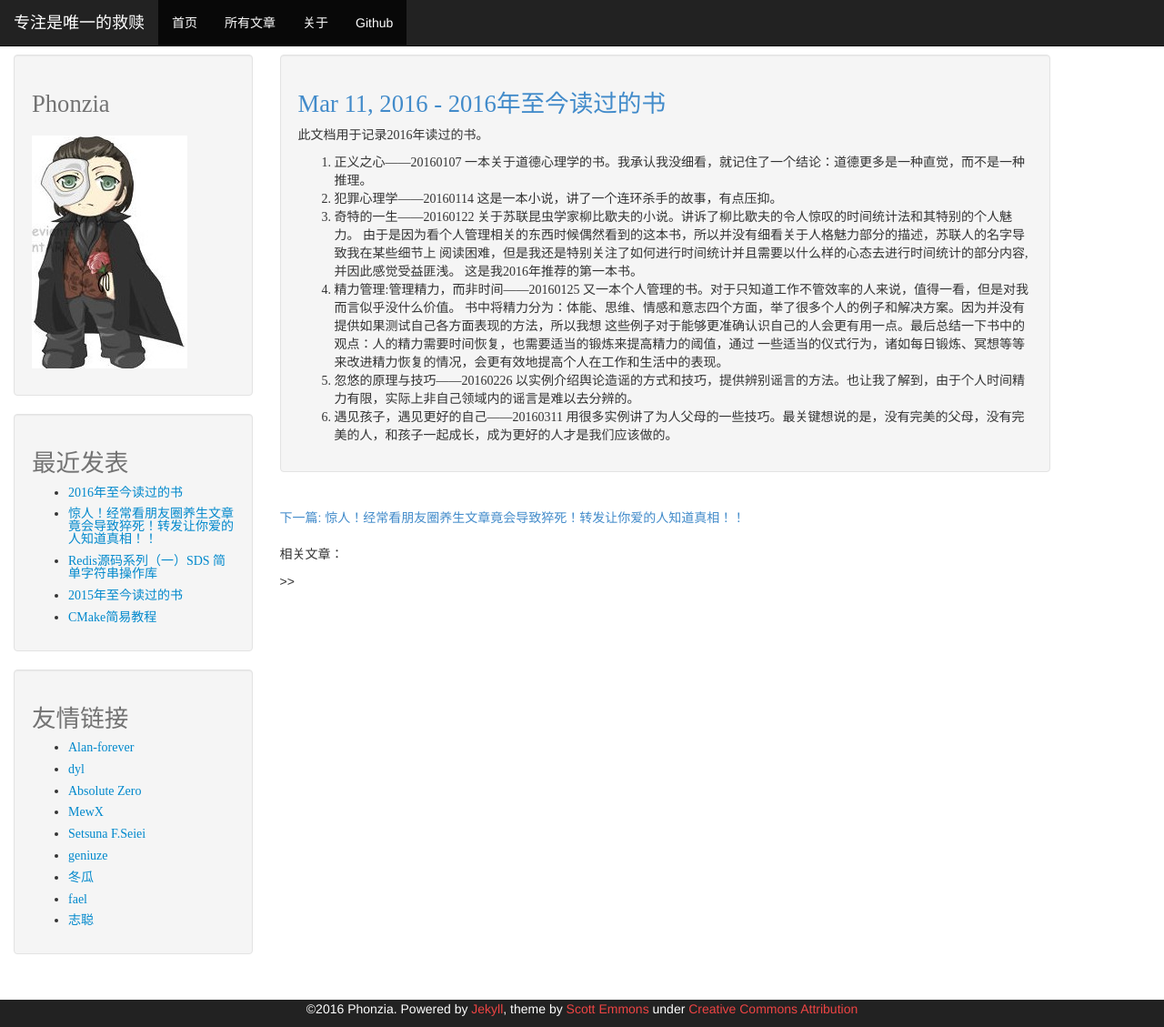
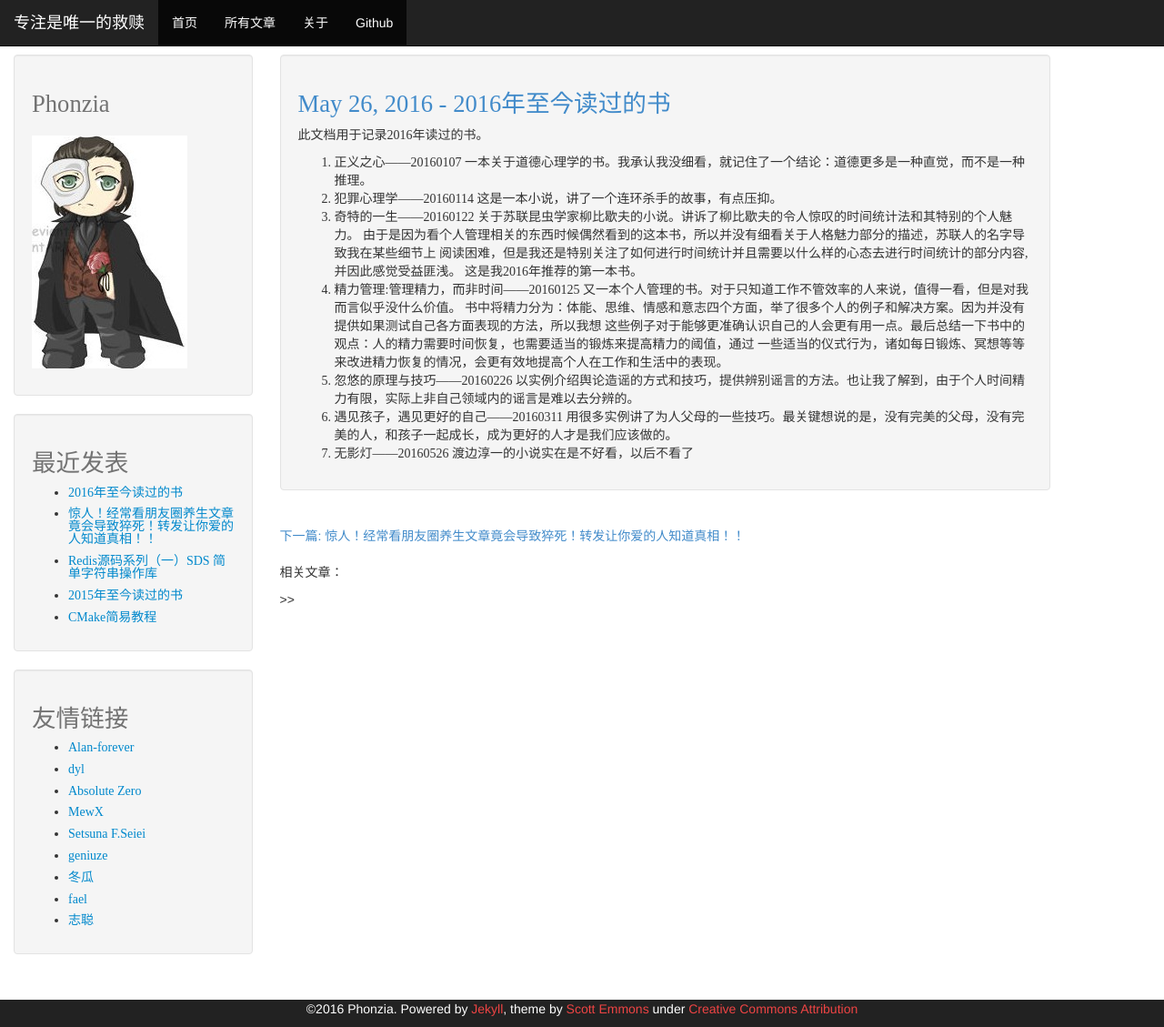
Before and after one commit to phonzia/old_blog, a Jekyll site: the page built from _posts/2016-05-26-BooksRead.md, in a window 1280 px wide and 1129 px high. Shown: the whole window at 91% size. Built offline with Jekyll 4.4.1, drawn with Linux system fonts in a browser that asks for light colours; Markdown is read by kramdown in place of the engine named in the settings; comment, search, counter and statistics services are not loaded.

Commit message:
add book read

```diff
--- a/_posts/2016-03-11-BooksRead.md
+++ b/_posts/2016-05-26-BooksRead.md
@@ -17,3 +17,4 @@ title: "2016年至今读过的书"
 一些适当的仪式行为，诸如每日锻炼、冥想等等来改进精力恢复的情况，会更有效地提高个人在工作和生活中的表现。
 5. 忽悠的原理与技巧——20160226 以实例介绍舆论造谣的方式和技巧，提供辨别谣言的方法。也让我了解到，由于个人时间精力有限，实际上非自己领域内的谣言是难以去分辨的。
 6. 遇见孩子，遇见更好的自己——20160311 用很多实例讲了为人父母的一些技巧。最关键想说的是，没有完美的父母，没有完美的人，和孩子一起成长，成为更好的人才是我们应该做的。
+7. 无影灯——20160526 渡边淳一的小说实在是不好看，以后不看了
```
